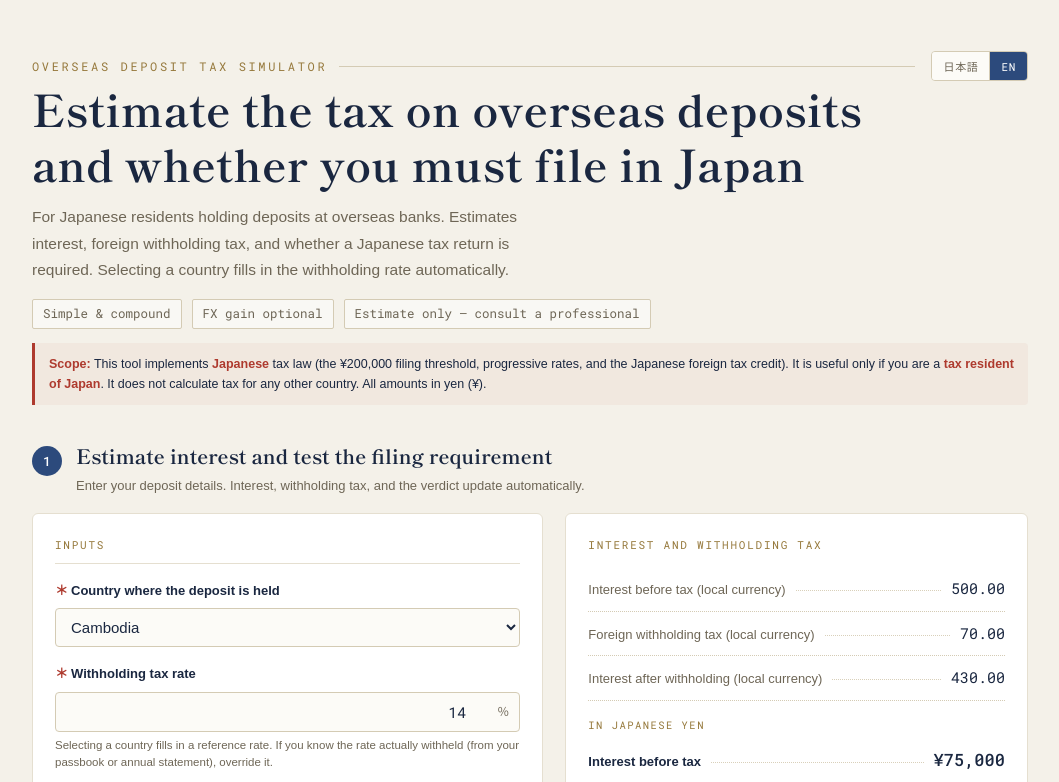
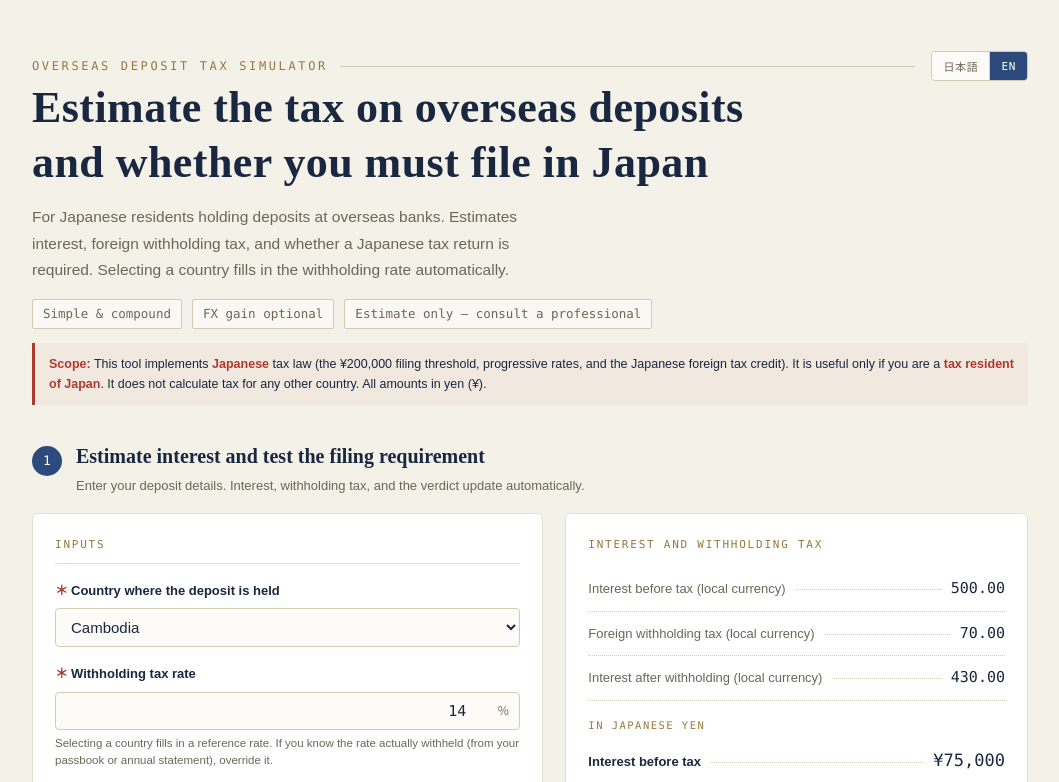
Before and after one commit to fpyamamoto/jp-overseas-deposit-tax, a plain HTML site: page index.html in a window 1280 px wide. Shown: the top 782 px of the page, without its empty margins (110-1169 px from the left). Drawn offline with Linux system fonts and the light colour scheme.

Commit message:
Use system fonts instead of Google Fonts
Follows the house rule of no external resources; the page no longer contacts Google when opened.

Co-Authored-By: Claude Opus 5.5 <noreply@anthropic.com>

```diff
--- a/index.html
+++ b/index.html
@@ -29,9 +29,6 @@
 <meta name="copyright" content="Copyright (c) 2026 fpyamamoto. All Rights Reserved.">
 <meta name="description" content="日本居住者向け・海外預金の税金と確定申告の要否を概算するWebアプリ / Tax simulator for Japanese residents with overseas deposits.">
 <title>海外預金 税務シミュレーター</title>
-<link rel="preconnect" href="https://fonts.googleapis.com">
-<link rel="preconnect" href="https://fonts.gstatic.com" crossorigin>
-<link href="https://fonts.googleapis.com/css2?family=Shippori+Mincho:wght@500;700&family=Roboto+Mono:wght@400;500&display=swap" rel="stylesheet">
 <style>
   :root{
     --paper:#F4F1E9;
@@ -44,9 +41,9 @@
     --muted:#6E6656;
     --line:#E5DFD0;
     --line-strong:#D4CBB4;
-    --mincho:'Shippori Mincho', serif;
+    --mincho:'Hiragino Mincho ProN','Yu Mincho','YuMincho','MS PMincho',serif;
     --sans:'Hiragino Kaku Gothic ProN','Hiragino Sans','Yu Gothic',Meiryo,sans-serif;
-    --mono:'Roboto Mono', ui-monospace, 'SFMono-Regular', monospace;
+    --mono:ui-monospace,'SFMono-Regular',Consolas,Menlo,monospace;
   }
   *{box-sizing:border-box;}
   html{-webkit-text-size-adjust:100%;}
```
